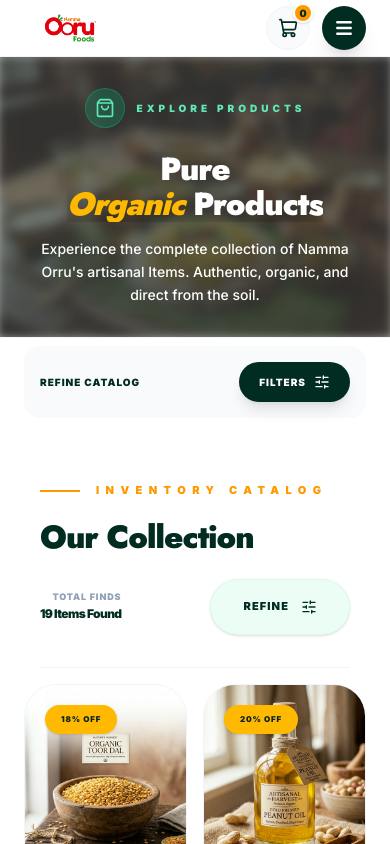
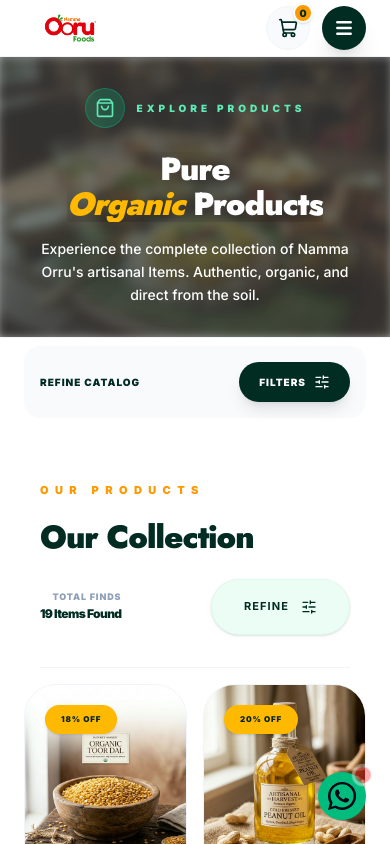
Before and after one commit to balamernstackdev/Namma-ooru-foods, a Next.js app: page /products in a window 390 px wide. Shown: the top 844 px of the page. Built offline with nearby package versions, Linux system fonts and the light colour scheme.

Commit message:
latest code 1

```diff
--- a/src/app/layout.tsx
+++ b/src/app/layout.tsx
@@ -5,7 +5,6 @@ import Navbar from "@/components/Navbar";
 import Footer from "@/components/Footer";
 import CartDrawer from "@/components/CartDrawer";
 import StickyAssistant from "@/components/StickyAssistant";
-import BackToTop from "@/components/BackToTop";
 
 import { AuthProvider } from "@/context/AuthContext";
 import { ToastProvider } from "@/context/ToastContext";
@@ -76,7 +75,6 @@ export default function RootLayout({
               <Footer />
               <CartDrawer />
               <StickyAssistant />
-              <BackToTop />
             </SmoothScroll>
           </ToastProvider>
         </AuthProvider>
--- a/src/app/products/page.tsx
+++ b/src/app/products/page.tsx
@@ -118,7 +118,7 @@ const ProductsContent = () => {
                         >
                           <div className="flex items-center gap-4">
                             <Icon className={`h-4 w-4 ${isActive ? 'text-amber-400' : 'text-slate-300 group-hover:text-emerald-950'}`} />
-                            <span className="text-[11px] font-black uppercase tracking-widest">{cat}</span>
+                            <span className="text-[11px] font-bold uppercase tracking-widest">{cat}</span>
                           </div>
                           <ArrowRight className={`h-3.5 w-3.5 transition-all duration-500 ${isActive ? 'opacity-100 translate-x-0' : 'opacity-0 -translate-x-4 ml-2'}`} />
                         </button>
@@ -137,8 +137,7 @@ const ProductsContent = () => {
             <div className="flex flex-col md:flex-row items-end justify-between mb-4 md:mb-8 gap-6 px-4 md:px-0">
               <div className="flex flex-col gap-5 text-left w-full md:w-auto">
                 <div className="flex items-center gap-4">
-                  <div className="h-[2px] w-10 bg-amber-500" />
-                  <span className="text-[11px] font-black text-amber-500 uppercase tracking-[0.4rem]">Inventory catalog</span>
+                  <span className="text-[11px] font-black text-amber-500 uppercase tracking-[0.4rem]">Our Products</span>
                 </div>
                 <h1 className="text-[#022c22] font-black tracking-tighter text-5xl md:text-6xl lg:text-[5.5rem] leading-[0.9]">
                   {activeCategory === 'All' ? 'Our Collection' : activeCategory}
@@ -150,7 +149,7 @@ const ProductsContent = () => {
                   <span className="text-[9px] font-black uppercase tracking-widest text-slate-400">Total Finds</span>
                   <span className="text-[12px] font-black text-[#022c22] tracking-tighter">{filteredProducts.length} Items Found</span>
                 </div>
-                <button className="flex items-center gap-3 h-14 px-8 rounded-full bg-emerald-50 border border-emerald-100/50 text-[11px] font-black uppercase tracking-widest text-[#022c22] hover:bg-[#022c22] hover:text-white transition-all shadow-sm">
+                <button className="flex items-center gap-3 h-14 px-8 rounded-full bg-emerald-50 border border-emerald-100/50 text-[11px] font-bold uppercase tracking-widest text-[#022c22] hover:bg-[#022c22] hover:text-white transition-all shadow-sm">
                   Refine <SlidersHorizontal className="h-4 w-4" />
                 </button>
               </div>
@@ -188,7 +187,7 @@ const ProductsContent = () => {
                           setCurrentPage(i + 1);
                           window.scrollTo({ top: 400, behavior: 'smooth' });
                         }}
-                        className={`h-12 w-12 rounded-xl text-[11px] font-black transition-all ${currentPage === i + 1
+                        className={`h-12 w-12 rounded-xl text-[11px] font-bold transition-all ${currentPage === i + 1
                           ? 'bg-emerald-950 text-white shadow-lg'
                           : 'bg-white border border-slate-200 text-slate-400 hover:bg-slate-50'
                           }`}
--- a/src/components/Footer.tsx
+++ b/src/components/Footer.tsx
@@ -14,11 +14,12 @@ const Footer = () => {
       ),
     },
     {
-      label: 'WhatsApp',
+      label: 'YouTube',
       href: '#',
       svg: (
         <svg viewBox="0 0 24 24" fill="none" stroke="currentColor" strokeWidth={2} strokeLinecap="round" strokeLinejoin="round" className="h-5 w-5">
-          <path d="M21 11.5a8.38 8.38 0 0 1-.9 3.8 8.5 8.5 0 0 1-7.6 4.7 8.38 8.38 0 0 1-3.8-.9L3 21l1.9-5.7a8.38 8.38 0 0 1-.9-3.8 8.5 8.5 0 0 1 4.7-7.6 8.38 8.38 0 0 1 3.8-.9h.5a8.48 8.48 0 0 1 8 8v.5z" />
+          <path d="M22.54 6.42a2.78 2.78 0 0 0-1.94-2C18.88 4 12 4 12 4s-6.88 0-8.6.42a2.78 2.78 0 0 0-1.94 2A29 29 0 0 0 1 11.75a29 29 0 0 0 .46 5.33A2.78 2.78 0 0 0 3.4 19c1.72.42 8.6.42 8.6.42s6.88 0 8.6-.42a2.78 2.78 0 0 0 1.94-2 29 29 0 0 0 .46-5.25 29 29 0 0 0-.46-5.33z" />
+          <polygon points="9.75 15.02 15.5 11.75 9.75 8.48 9.75 15.02" />
         </svg>
       ),
     },
@@ -69,8 +70,8 @@ const Footer = () => {
               Tamil Nadu - 625002
             </p>
             <div className="pt-2 border-t border-emerald-900/10 w-full">
-              <p className="text-[10px] font-black text-emerald-800 uppercase tracking-widest mb-2">Direct Support</p>
-              <Link href="tel:+919876543210" className="text-lg font-black text-emerald-950 tracking-tight hover:text-amber-600 transition-colors">
+              <p className="text-[10px] font-bold text-emerald-800 uppercase tracking-widest mb-2">Direct Support</p>
+              <Link href="tel:+919876543210" className="text-lg font-bold text-emerald-950 tracking-tight hover:text-amber-600 transition-colors">
                 +91 98765 43210
               </Link>
             </div>
@@ -78,7 +79,7 @@ const Footer = () => {
 
           {/* COL 2: COLLECTIONS */}
           <div className="flex flex-col items-start space-y-5">
-            <h4 className="text-emerald-950 font-black text-[12px] uppercase tracking-widest border-l-2 border-amber-400 pl-3">
+            <h4 className="text-emerald-950 font-bold text-[12px] uppercase tracking-widest border-l-2 border-amber-400 pl-3">
               Collections
             </h4>
             <nav className="flex flex-col items-start space-y-3">
@@ -119,7 +120,7 @@ const Footer = () => {
 
           {/* COL 4: NEWSLETTER — full width on mobile */}
           <div className="col-span-2 lg:col-span-1 flex flex-col space-y-5">
-            <h4 className="text-emerald-950 font-black text-[12px] uppercase tracking-widest border-l-2 border-amber-400 pl-3">
+            <h4 className="text-emerald-950 font-bold text-[12px] uppercase tracking-widest border-l-2 border-amber-400 pl-3">
               Newsletter
             </h4>
             <p className="text-emerald-900 text-[13px] leading-6 font-medium">
@@ -132,7 +133,7 @@ const Footer = () => {
                 className="w-full h-14 rounded-2xl bg-white border-2 border-emerald-900/10 text-emerald-950 placeholder:text-emerald-900/40 text-[13px] font-bold outline-none px-5 pr-24 focus:border-amber-500 shadow-sm transition-all"
               />
               <button
-                className="absolute right-2 top-2 bottom-2 px-6 rounded-xl bg-emerald-950 text-white text-[11px] font-black uppercase tracking-widest shadow-md hover:bg-amber-600 transition-colors"
+                className="absolute right-2 top-2 bottom-2 px-6 rounded-xl bg-emerald-950 text-white text-[11px] font-bold uppercase tracking-widest shadow-md hover:bg-amber-600 transition-colors"
               >
                 Join
               </button>
@@ -145,10 +146,10 @@ const Footer = () => {
         <div className="pt-8 border-t border-emerald-900/10 flex flex-col lg:flex-row justify-between items-center gap-10">
 
           <div className="flex flex-col items-center lg:items-start gap-2">
-            <p className="text-[11px] font-black tracking-widest text-emerald-900/50 uppercase">
+            <p className="text-[11px] font-bold tracking-widest text-emerald-900/50 uppercase">
               © 2026 Namma Orru Foods Ltd.
             </p>
-            <p className="text-[10px] text-emerald-900/40 font-black tracking-[0.2em] uppercase">
+            <p className="text-[10px] text-emerald-900/40 font-bold tracking-[0.2em] uppercase">
               Directly sourced. Consciously delivered.
             </p>
           </div>
--- a/src/components/StickyAssistant.tsx
+++ b/src/components/StickyAssistant.tsx
@@ -28,12 +28,11 @@ const StickyAssistant = () => {
 
   return (
     <>
-      {/* Desktop Floating Actions */}
-      <div className="fixed bottom-10 right-10 z-[140] hidden md:flex flex-col gap-4">
+      <div className="fixed bottom-6 right-6 md:bottom-10 md:right-10 z-[500] flex flex-col gap-3 md:gap-4">
         {isVisible && (
           <button
             onClick={scrollToTop}
-            className="h-14 w-14 rounded-full bg-white border border-slate-100 text-emerald-950 flex items-center justify-center shadow-premium hover:bg-emerald-950 hover:text-white transition-all hover:-translate-y-2 animate-in fade-in slide-in-from-bottom-4"
+            className="h-12 w-12 md:h-14 md:w-14 rounded-full bg-emerald-950 text-white flex items-center justify-center shadow-premium hover:bg-amber-500 transition-all hover:-translate-y-2 animate-in fade-in slide-in-from-bottom-4 active:scale-90"
           >
             <ChevronUp size={24} strokeWidth={3} />
           </button>
@@ -43,10 +42,12 @@ const StickyAssistant = () => {
           href="https://wa.me/919876543210"
           target="_blank"
           rel="noopener noreferrer"
-          className="h-14 w-14 rounded-full bg-emerald-500 text-white flex items-center justify-center shadow-premium hover:bg-emerald-600 transition-all hover:scale-110 active:scale-95"
+          className="h-12 w-12 md:h-14 md:w-14 rounded-full bg-emerald-500 text-white flex items-center justify-center shadow-premium hover:bg-emerald-600 transition-all hover:scale-110 active:scale-95 relative"
         >
-          <MessageCircle size={28} className="fill-white" />
-          <div className="absolute -top-1 -right-1 h-4 w-4 bg-red-500 border-2 border-white rounded-full animate-ping" />
+          <svg viewBox="0 0 24 24" fill="currentColor" className="h-7 w-7">
+            <path d="M17.472 14.382c-.297-.149-1.758-.867-2.03-.967-.273-.099-.471-.148-.67.15-.197.297-.767.966-.94 1.164-.173.199-.347.223-.644.075-.297-.15-1.255-.463-2.39-1.475-.883-.788-1.48-1.761-1.653-2.059-.173-.297-.018-.458.13-.606.134-.133.298-.347.446-.52.149-.174.198-.298.298-.497.099-.198.05-.371-.025-.52-.075-.149-.669-1.612-.916-2.207-.242-.579-.487-.5-.669-.51-.173-.008-.371-.01-.57-.01-.198 0-.52.074-.792.372-.272.297-1.04 1.016-1.04 2.479 0 1.462 1.065 2.875 1.213 3.074.149.198 2.096 3.2 5.077 4.487.709.306 1.262.489 1.694.625.712.227 1.36.195 1.871.118.571-.085 1.758-.719 2.006-1.413.248-.694.248-1.289.173-1.413-.074-.124-.272-.198-.57-.347m-5.421 7.403h-.004a9.87 9.87 0 01-5.031-1.378l-.361-.214-3.741.982.998-3.648-.235-.374a9.86 9.86 0 01-1.51-5.26c.001-5.45 4.436-9.884 9.888-9.884 2.64 0 5.122 1.03 6.988 2.898a9.825 9.825 0 012.893 6.994c-.003 5.45-4.437 9.884-9.885 9.884m8.413-18.297A11.815 11.815 0 0012.05 0C5.414 0 .01 5.403.007 12.04c0 2.12.552 4.189 1.597 6.048L0 24l6.135-1.61a11.786 11.786 0 005.91 1.586h.005c6.637 0 12.041-5.403 12.044-12.04.002-3.218-1.248-6.242-3.517-8.511z" />
+          </svg>
+          <div className="absolute -top-1 -right-1 h-3.5 w-3.5 bg-red-500 border-2 border-white rounded-full animate-ping" />
         </a>
       </div>
     </>
```
